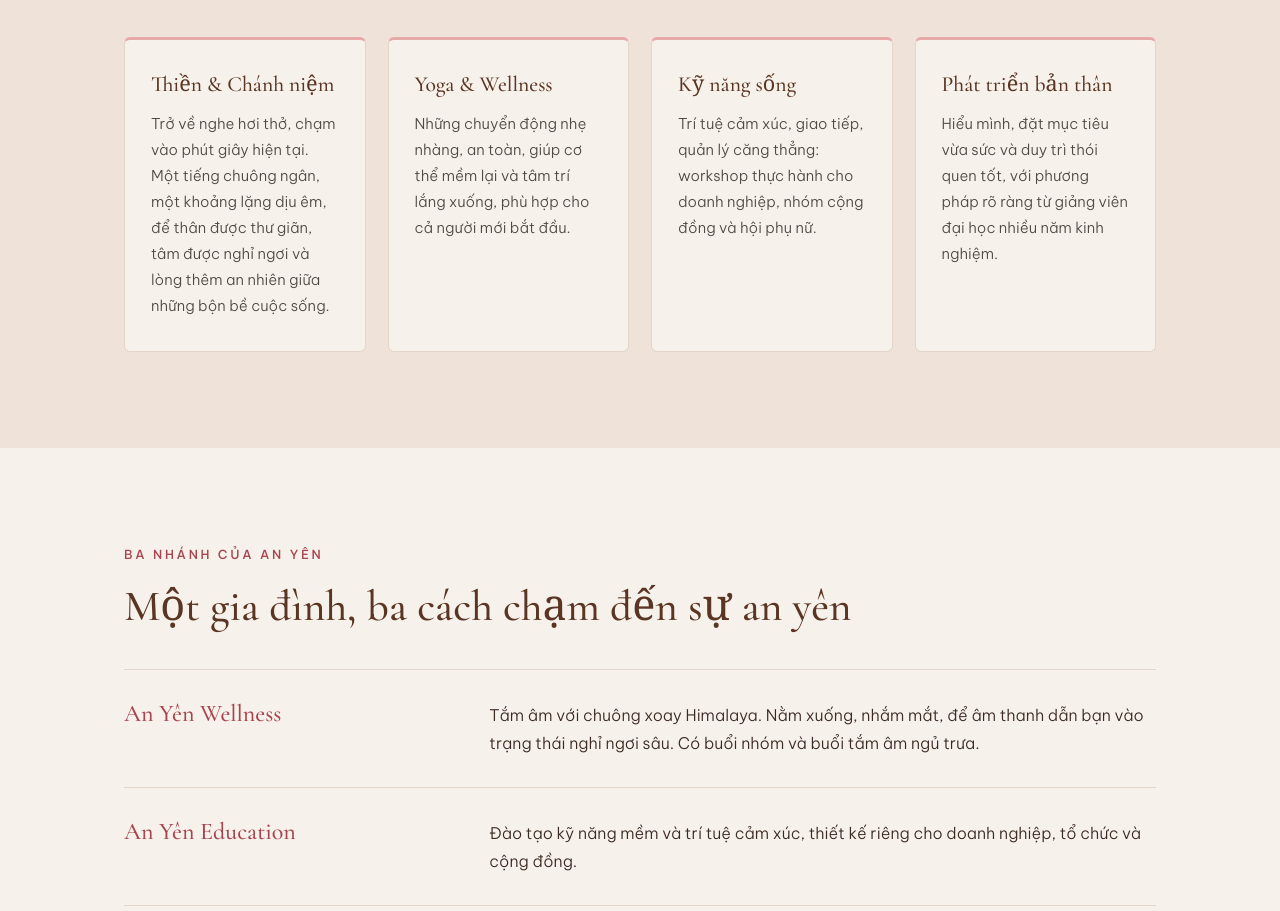
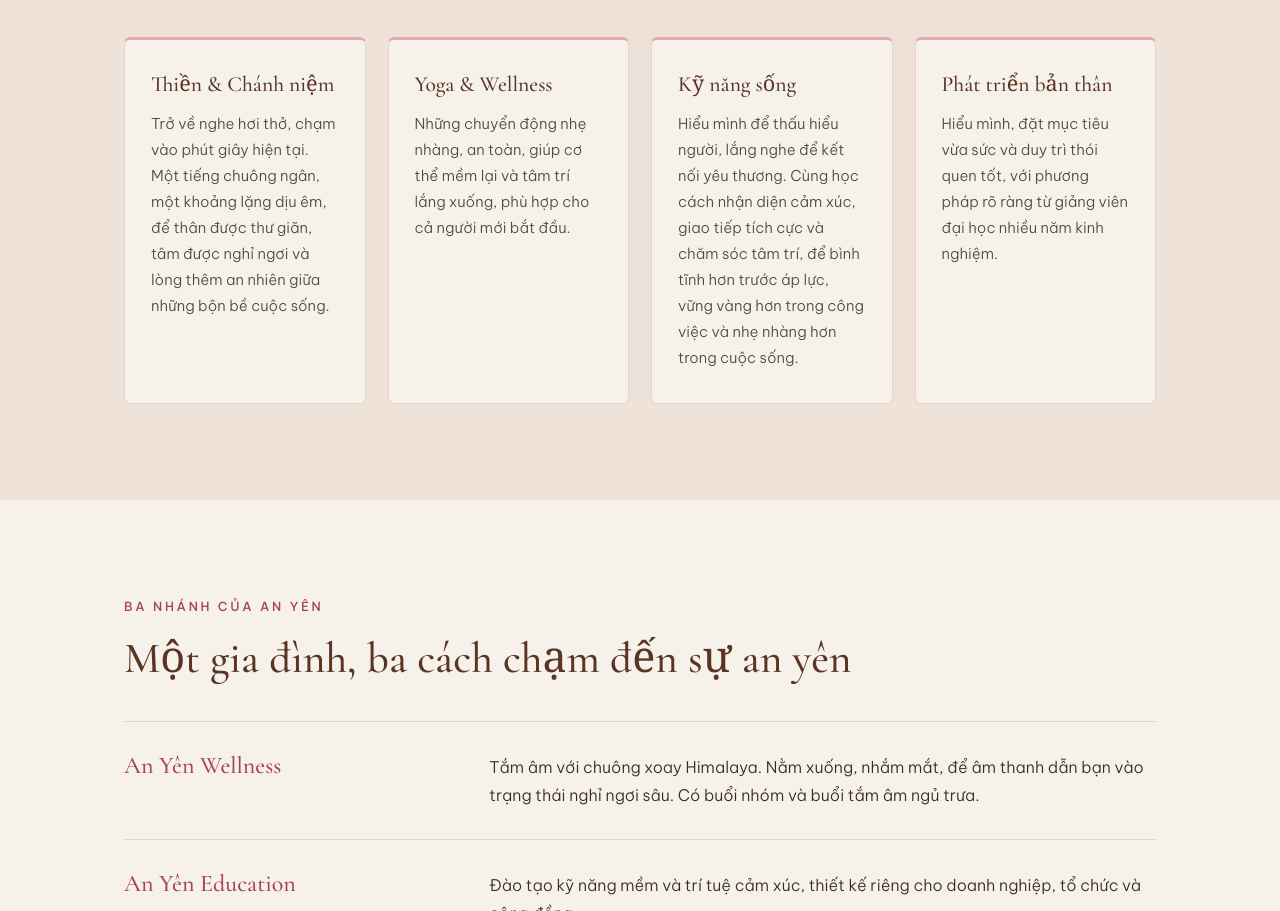
Before and after one commit to anyen45/anyen-website, a plain HTML site: page index.html in a window 1280 px wide. Shown: the part 1901-2812 px from the top of the page. Drawn offline with nearby package versions, Linux system fonts and the light colour scheme.

Commit message:
Update Kỹ năng sống program copy
Co-Authored-By: Claude Sonnet 5.5 <noreply@anthropic.com>
Claude-Session: https://claude.ai/code/session_01JVWczoGRHSEtqWZgRuCncz

```diff
--- a/index.html
+++ b/index.html
@@ -78,7 +78,7 @@
         </article>
         <article class="card">
           <h3>Kỹ năng sống</h3>
-          <p>Trí tuệ cảm xúc, giao tiếp, quản lý căng thẳng: workshop thực hành cho doanh nghiệp, nhóm cộng đồng và hội phụ nữ.</p>
+          <p>Hiểu mình để thấu hiểu người, lắng nghe để kết nối yêu thương. Cùng học cách nhận diện cảm xúc, giao tiếp tích cực và chăm sóc tâm trí, để bình tĩnh hơn trước áp lực, vững vàng hơn trong công việc và nhẹ nhàng hơn trong cuộc sống.</p>
         </article>
         <article class="card">
           <h3>Phát triển bản thân</h3>
```
